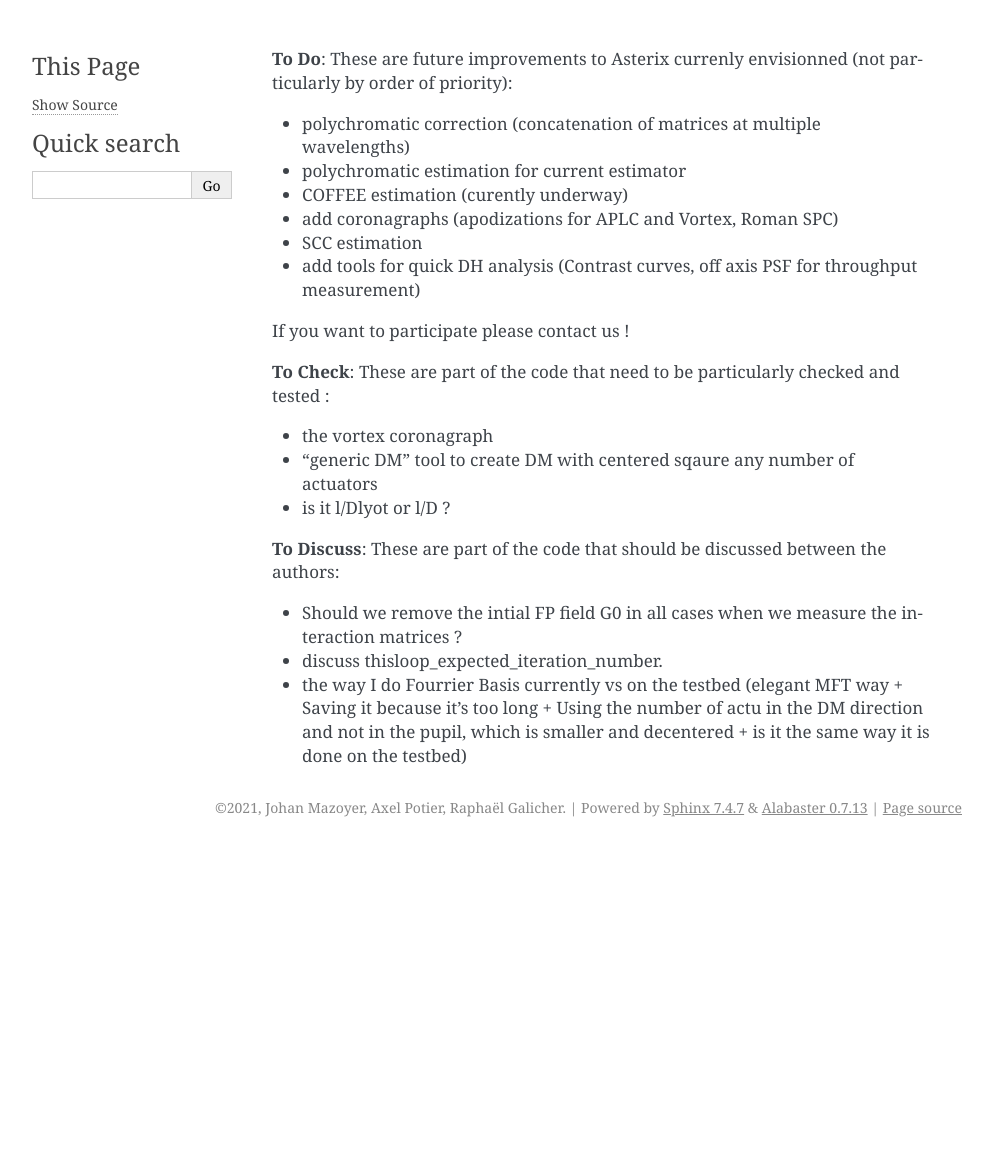
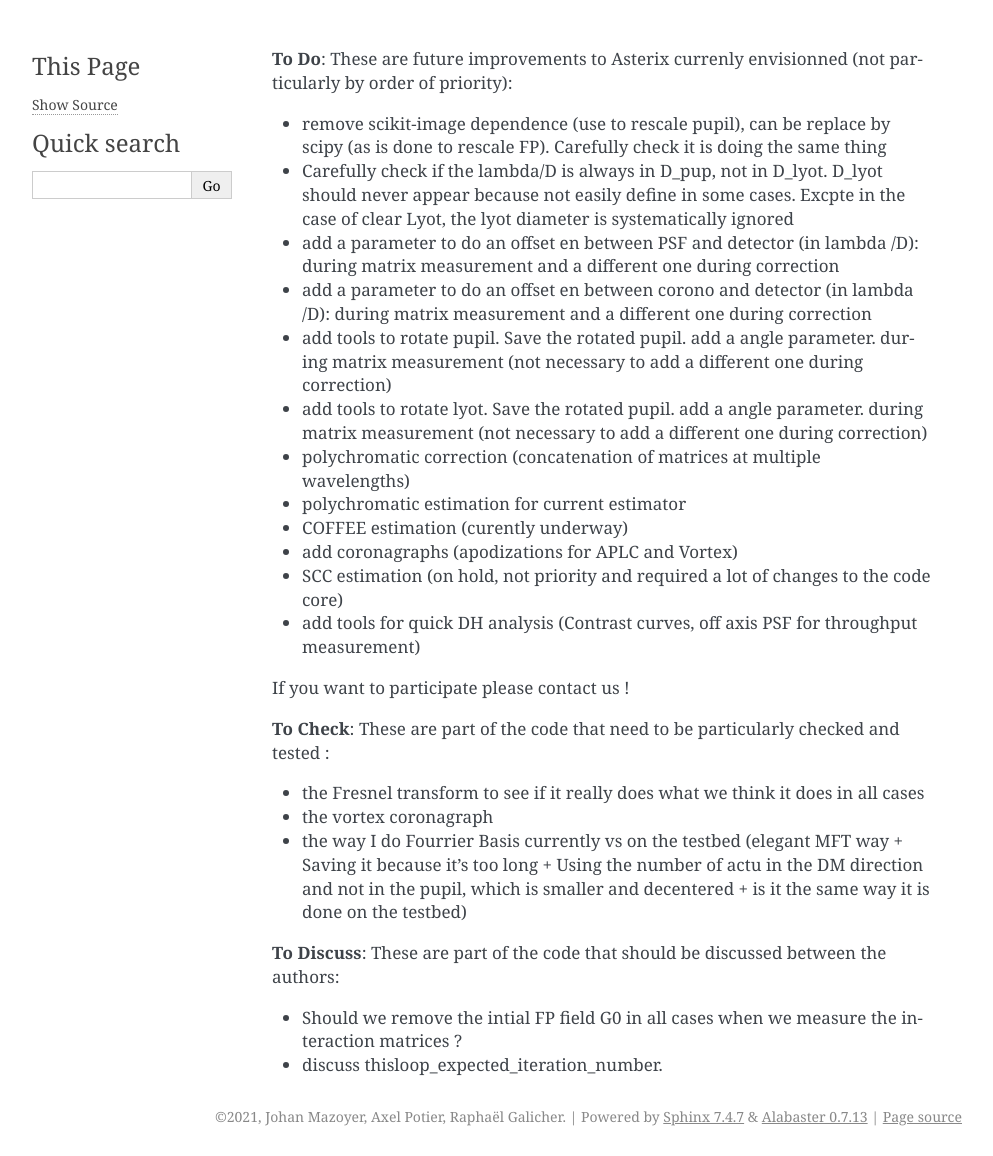
Before and after one commit to johanmazoyer/Asterix, a Sphinx documentation site: the page built from source/todo.rst, in a window 1280 px wide. Shown: the whole page, without its empty margins (148-1141 px from the left). Built offline with Sphinx 7.4.7, drawn with Linux system fonts in a browser that asks for light colours; before the commit the page ends 900 px from its top, so only the background shows below that.

Commit message:
update todo

```diff
--- a/source/todo.rst
+++ b/source/todo.rst
@@ -2,11 +2,17 @@
 
 **To Do**: These are future improvements to Asterix currenly envisionned (not particularly by order of priority):
 
+- remove scikit-image dependence (use to rescale pupil), can be replace by scipy (as is done to rescale FP). Carefully check it is doing the same thing
+- Carefully check if the lambda/D is always in D_pup, not in D_lyot. D_lyot should never appear because not easily define in some cases. Excpte in the case of clear Lyot, the lyot diameter is systematically ignored
+- add a parameter to do an offset en between PSF and detector (in lambda /D): during matrix measurement and a different one during correction
+- add a parameter to do an offset en between corono and detector (in lambda /D): during matrix measurement and a different one during correction
+- add tools to rotate pupil. Save the rotated pupil. add a angle parameter. during matrix measurement (not necessary to add a different one during correction)
+- add tools to rotate lyot. Save the rotated pupil. add a angle parameter. during matrix measurement (not necessary to add a different one during correction)
 - polychromatic correction (concatenation of matrices at multiple wavelengths)
 - polychromatic estimation for current estimator
 - COFFEE estimation (curently underway)
-- add coronagraphs (apodizations for APLC and Vortex, Roman SPC)
-- SCC estimation
+- add coronagraphs (apodizations for APLC and Vortex)
+- SCC estimation (on hold, not priority and required a lot of changes to the code core)
 - add tools for quick DH analysis (Contrast curves, off axis PSF for throughput measurement)
 
 If you want to participate please contact us !
@@ -14,14 +20,12 @@ If you want to participate please contact us !
 
 **To Check**: These are part of the code that need to be particularly checked and tested :
 
+- the Fresnel transform to see if it really does what we think it does in all cases
 - the vortex coronagraph
-- "generic DM" tool to create DM with centered sqaure any number of actuators
-- is it l/Dlyot or l/D ?
-
+- the way I do Fourrier Basis currently vs on the testbed (elegant MFT way + Saving it because it's too long + Using the number of actu in the DM direction and not in the pupil, which is smaller and decentered + is it the same way it is done on the testbed)
 
 
 **To Discuss**: These are part of the code that should be discussed between the authors:
 
 - Should we remove the intial FP field G0 in all cases when we measure the interaction matrices ?
 - discuss thisloop_expected_iteration_number.
-- the way I do Fourrier Basis currently vs on the testbed (elegant MFT way + Saving it because it's too long + Using the number of actu in the DM direction and not in the pupil, which is smaller and decentered + is it the same way it is done on the testbed)
```
